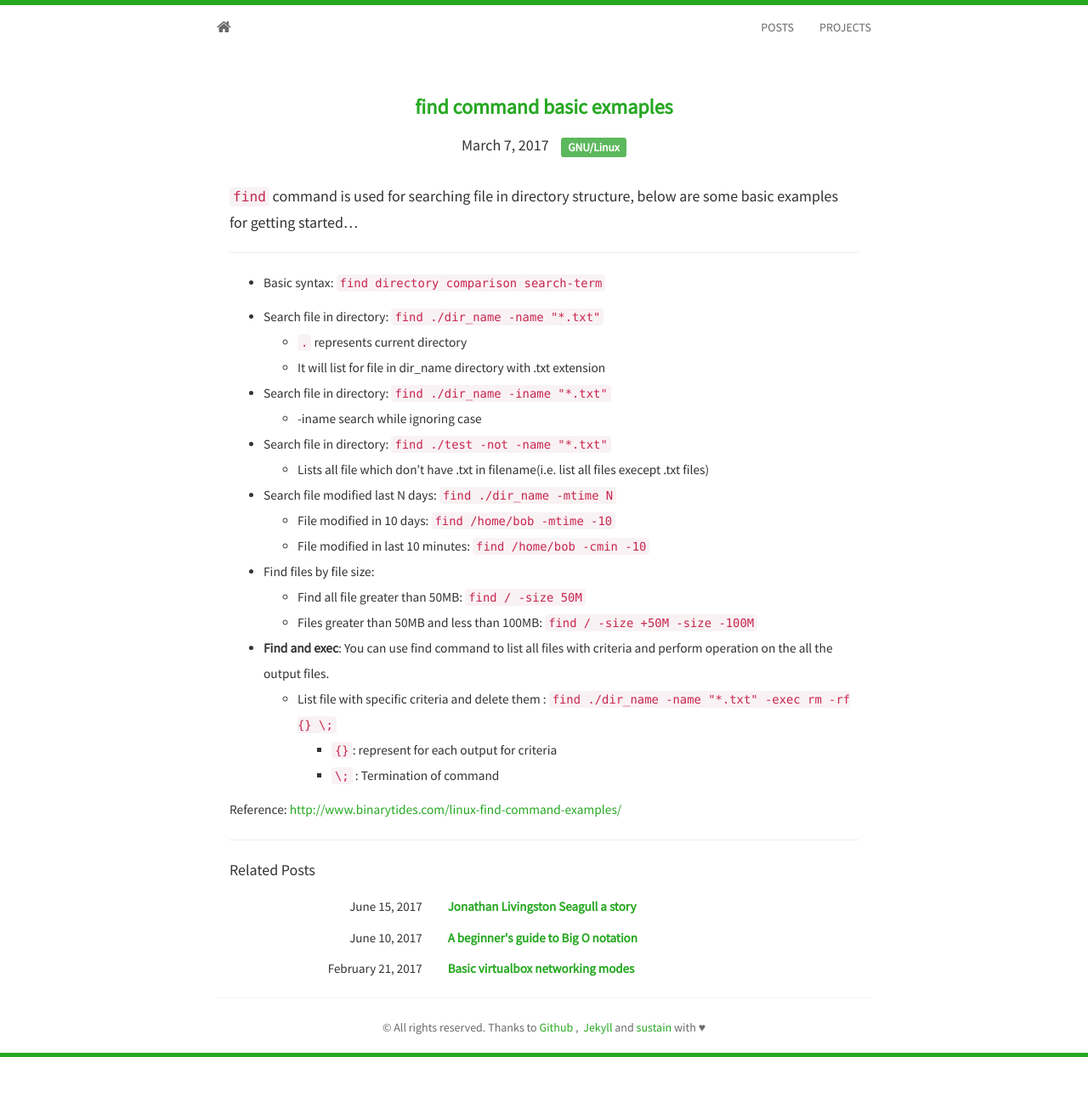
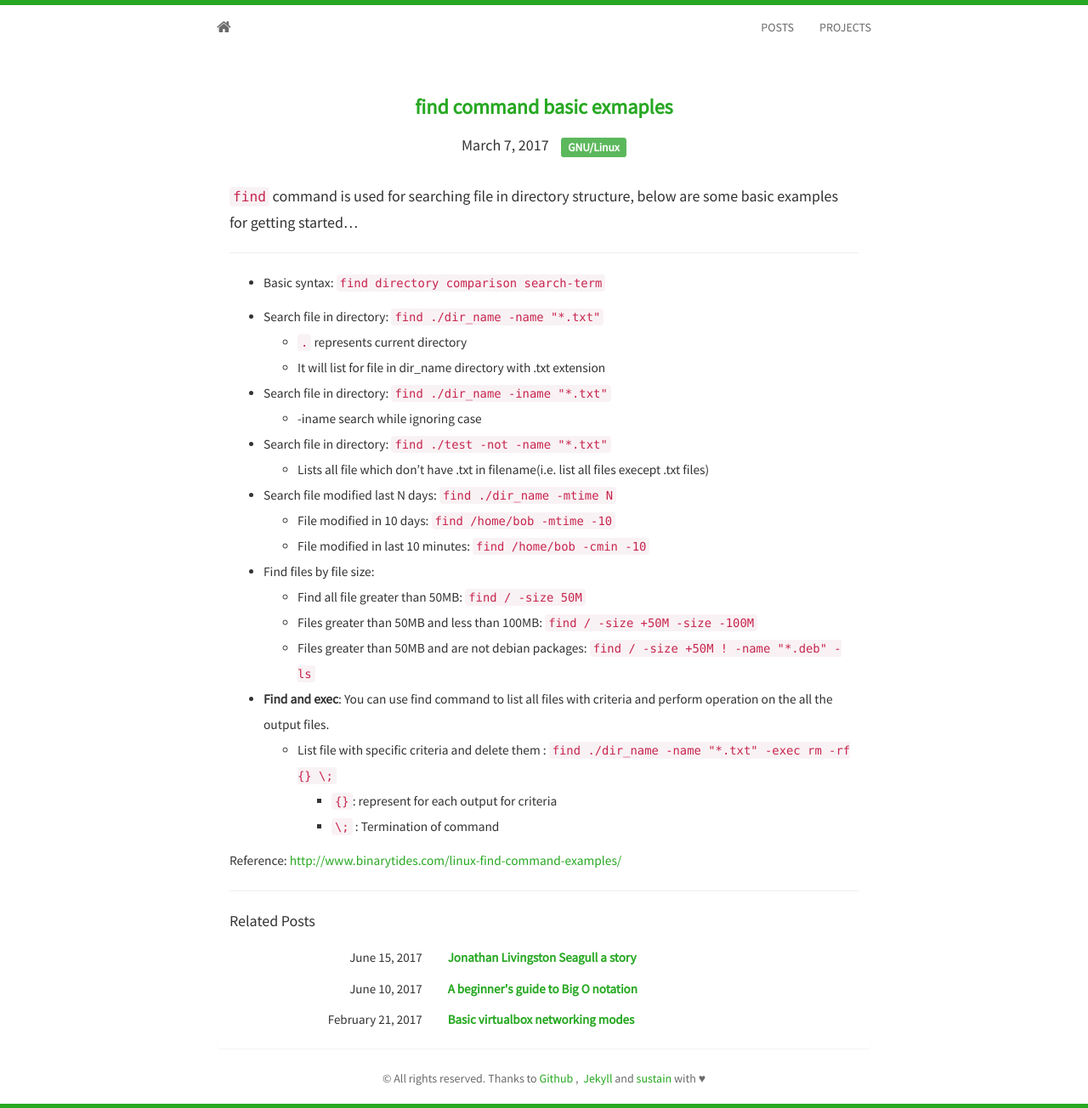
Before and after one commit to murarisumit/murarisumit.github.io, a Jekyll site: the page built from _posts/2017-03-07-Find-command-examples.md, in a window 1280 px wide. Shown: the whole page at 85% size. Built offline with Jekyll 4.4.1, drawn with Linux system fonts in a browser that asks for light colours; nearby versions of some CDN libraries; before the commit the page ends 1244 px from its top, so only the background shows below that.

Commit message:
Added example for find posts

```diff
--- a/_posts/2017-03-07-Find-command-examples.md
+++ b/_posts/2017-03-07-Find-command-examples.md
@@ -28,6 +28,7 @@ layout: post
 * Find files by file size:
     * Find all file greater than 50MB: `find / -size 50M`
     * Files greater than 50MB and less than 100MB: `find / -size +50M -size -100M`
+    * Files greater than 50MB and are not debian packages: `find / -size +50M ! -name "*.deb" -ls`
 
 * **Find and exec**: You can use find command to list all files with criteria and perform operation on the all the output files.
     * List file with specific criteria and delete them :  `find ./dir_name -name "*.txt" -exec rm -rf {} \;`
```
